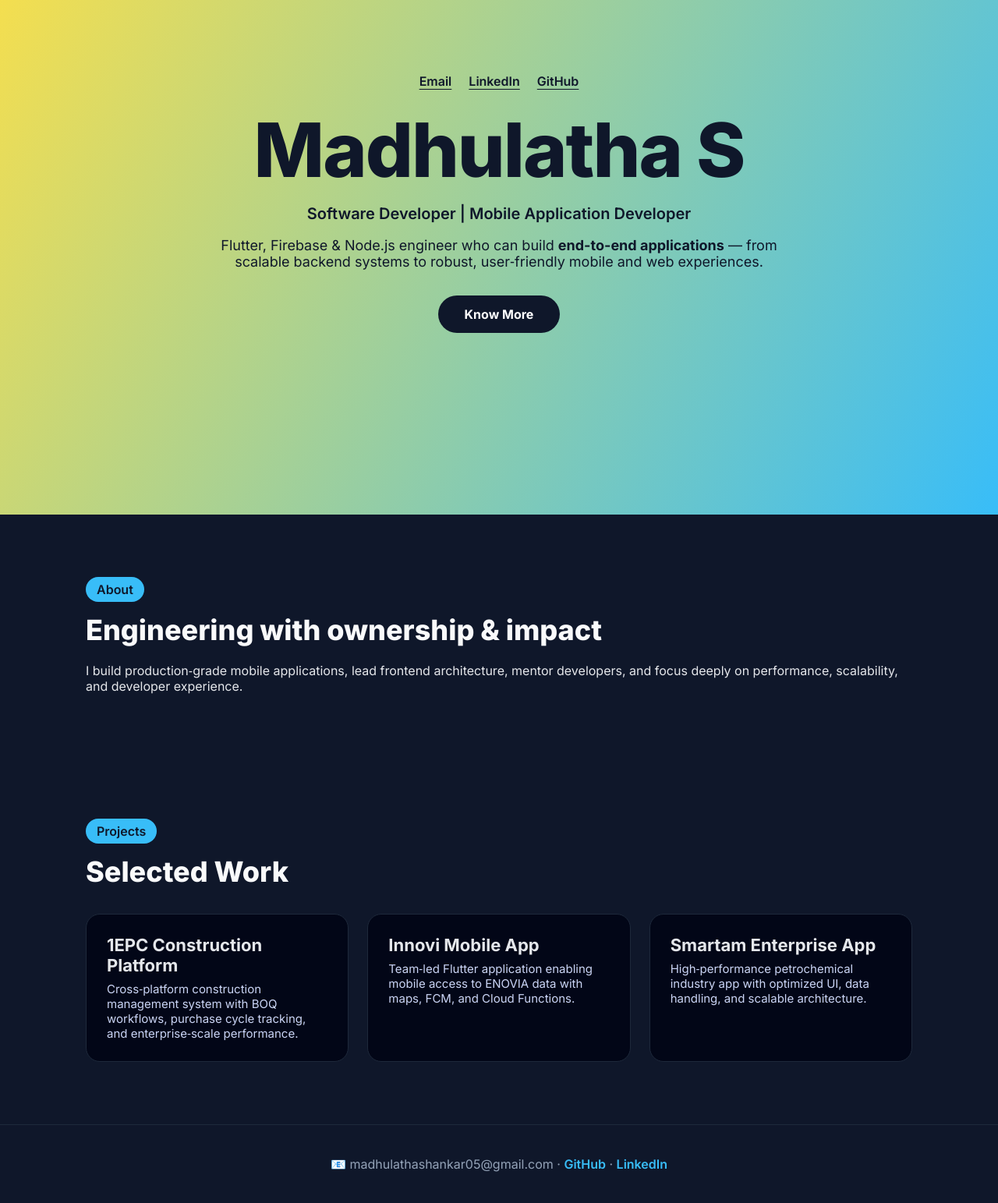
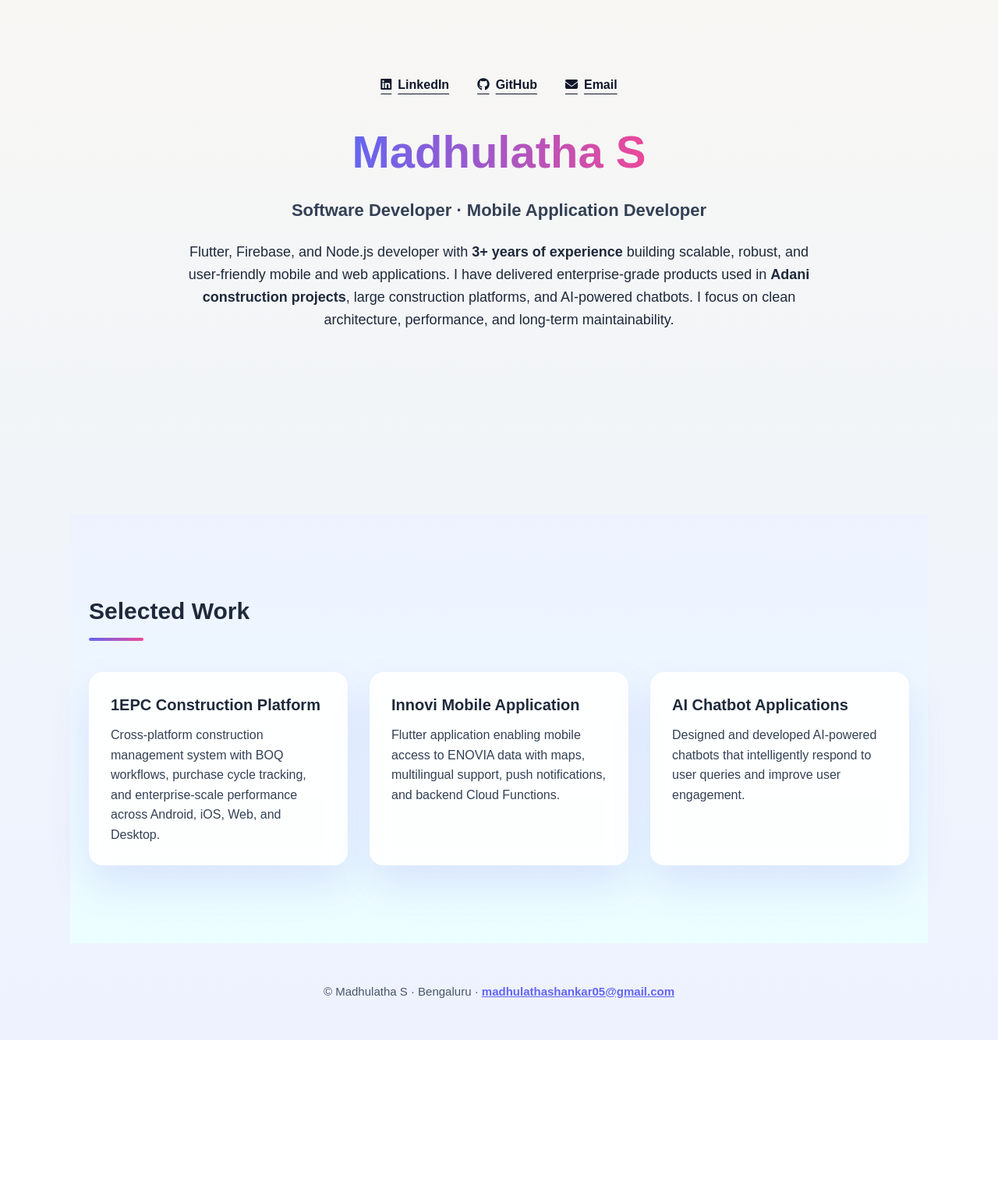
Before and after one commit to Madhulathashankar/madhulatha-portfolio, a plain HTML site: page index.html in a window 1280 px wide. Shown: the part 140-1683 px from the top of the page at 78% size. After the commit the page ends 1474 px from the top, so only its background shows below. Drawn offline with Linux system fonts and the light colour scheme.

Commit message:
Refactor index.html for layout and style improvements
Updated the HTML structure and styles for improved layout and design. Added Font Awesome icons for social links and enhanced the hero section with animations.

```diff
--- a/index.html
+++ b/index.html
@@ -4,17 +4,37 @@
   <meta charset="UTF-8" />
   <meta name="viewport" content="width=device-width, initial-scale=1.0" />
   <title>Madhulatha S | Software Developer</title>
-  <link href="https://fonts.googleapis.com/css2?family=Inter:wght@400;600;700;800&display=swap" rel="stylesheet">
+
+  <!-- Font Awesome Icons -->
+  <link rel="stylesheet" href="https://cdnjs.cloudflare.com/ajax/libs/font-awesome/6.5.0/css/all.min.css"/>
+
   <style>
-    * { box-sizing: border-box; margin: 0; padding: 0; }
-    body {
-      font-family: 'Inter', Arial, sans-serif;
-      background: #0f172a;
-      color: #e5e7eb;
-      overflow-x: hidden;
+    * {
+      margin: 0;
+      padding: 0;
+      box-sizing: border-box;
     }
 
-    /* Hero */
+     body {
+  font-family: Arial, sans-serif;
+  background: linear-gradient(
+    180deg,
+    #faf7f2 0%,
+    #f1f5f9 50%,
+    #eef2ff 100%
+  );
+  color: #1e293b;
+  line-height: 1.6;
+}
+
+
+    section {
+      max-width: 1100px;
+      margin: auto;
+      padding: 80px 24px;
+    }
+
+    /* ---------------- HERO ---------------- */
     .hero {
       min-height: 100vh;
       display: flex;
@@ -22,167 +42,223 @@
       justify-content: center;
       align-items: center;
       text-align: center;
-      background: linear-gradient(120deg, #fde047, #38bdf8);
+      animation: fadeDown 1s ease forwards;
+    }
+
+    .links {
+      display: flex;
+      gap: 36px;
+      margin-bottom: 28px;
+    }
+
+    .links a {
+      display: flex;
+      align-items: center;
+      gap: 8px;
+      font-size: 16px;
+      font-weight: 600;
       color: #0f172a;
-      padding: 40px 20px;
+      text-decoration: underline;
+      text-underline-offset: 6px;
+      transition: transform 0.3s ease, color 0.3s ease;
+    }
+
+    .links a:hover {
+      transform: translateY(-4px);
+      color: #6366f1;
+    }
+
+    .hero h1 {
+      font-size: 58px;
+      font-weight: 800;
+      background: linear-gradient(90deg, #6366f1, #ec4899);
+      -webkit-background-clip: text;
+      -webkit-text-fill-color: transparent;
+      margin-bottom: 10px;
+    }
+
+    .hero h2 {
+      font-size: 22px;
+      font-weight: 600;
+      color: #334155;
+      margin-bottom: 22px;
+    }
+
+    .hero p {
+      max-width: 820px;
+      font-size: 18px;
+      color: #1e293b;
+      animation: fadeUp 1.2s ease forwards;
+    }
+
+    /* ---------------- SECTION TITLE ---------------- */
+    h3 {
+      font-size: 30px;
+      margin-bottom: 40px;
       position: relative;
     }
 
-    .hero h1 {
-      font-size: clamp(48px, 8vw, 96px);
-      font-weight: 800;
-      letter-spacing: -2px;
+    h3::after {
+      content: "";
+      width: 70px;
+      height: 4px;
+      background: linear-gradient(90deg, #6366f1, #ec4899);
+      display: block;
+      margin-top: 10px;
+      border-radius: 2px;
     }
 
-    .hero h1 span {
-      background: #0f172a;
-      color: #fde047;
-      padding: 8px 18px;
-      border-radius: 50px;
-      display: inline-block;
-      transform: rotate(-2deg);
+    /* ---------------- WORK SECTION ---------------- */
+    .work {
+      background: linear-gradient(180deg, #eef2ff, #ecfeff);
+      padding: 100px 24px;
     }
 
-    .hero p {
-      margin-top: 20px;
-      max-width: 680px;
-      font-size: 18px;
-      font-weight: 500;
-    }
-
-    .cta {
-      margin-top: 32px;
-      padding: 14px 34px;
-      border-radius: 999px;
-      background: #0f172a;
-      color: #ffffff;
-      font-weight: 700;
-      text-decoration: none;
-      transition: transform 0.25s ease, box-shadow 0.25s ease;
-    }
-
-    .cta:hover {
-      transform: translateY(-4px);
-      box-shadow: 0 18px 40px rgba(0,0,0,0.3);
-    }
-
-    /* Sections */
-    section {
-      max-width: 1100px;
-      margin: auto;
-      padding: 80px 20px;
-    }
-
-    h2 {
-      font-size: 36px;
-      font-weight: 800;
-      margin-bottom: 20px;
-      color: #f9fafb;
-    }
-
-    .tag {
-      display: inline-block;
-      background: #38bdf8;
-      color: #0f172a;
-      padding: 6px 14px;
-      border-radius: 999px;
-      font-weight: 600;
-      margin-bottom: 14px;
-    }
-
-    /* Cards */
-    .grid {
+    .work-grid {
       display: grid;
-      grid-template-columns: repeat(auto-fit, minmax(280px, 1fr));
-      gap: 24px;
-      margin-top: 32px;
+      grid-template-columns: repeat(3, 1fr);
+      gap: 28px;
     }
 
     .card {
-      background: #020617;
-      padding: 26px;
+      background: rgba(255, 255, 255, 0.9);
+      backdrop-filter: blur(12px);
       border-radius: 18px;
-      border: 1px solid #1e293b;
-      transition: transform 0.3s ease, box-shadow 0.3s ease;
+      padding: 26px 28px;
+      box-shadow: 0 25px 50px rgba(99, 102, 241, 0.15);
+      transition: transform 0.4s ease, box-shadow 0.4s ease;
+      animation: fadeUp 1s ease forwards;
     }
 
     .card:hover {
-      transform: translateY(-6px);
-      box-shadow: 0 20px 50px rgba(56,189,248,0.15);
+      transform: translateY(-10px);
+      box-shadow: 0 35px 70px rgba(236, 72, 153, 0.25);
     }
 
-    .card h3 {
-      font-size: 22px;
-      margin-bottom: 8px;
+    .card h4 {
+      font-size: 20px;
+      margin-bottom: 10px;
     }
 
     .card p {
-      font-size: 15px;
-      color: #cbd5f5;
+      font-size: 16px;
+      color: #334155;
     }
 
-    /* Footer */
+    /* ---------------- FOOTER ---------------- */
     footer {
-      padding: 40px 20px;
       text-align: center;
-      color: #94a3b8;
-      border-top: 1px solid #1e293b;
+      padding: 50px 20px;
+      font-size: 15px;
+      color: #475569;
     }
 
     footer a {
-      color: #38bdf8;
-      text-decoration: none;
+      color: #6366f1;
       font-weight: 600;
+      text-decoration: underline;
+    }
+
+    /* ---------------- ANIMATIONS ---------------- */
+    @keyframes fadeUp {
+      from {
+        opacity: 0;
+        transform: translateY(30px);
+      }
+      to {
+        opacity: 1;
+        transform: translateY(0);
+      }
+    }
+
+    @keyframes fadeDown {
+      from {
+        opacity: 0;
+        transform: translateY(-30px);
+      }
+      to {
+        opacity: 1;
+        transform: translateY(0);
+      }
+    }
+
+    /* ---------------- RESPONSIVE ---------------- */
+    @media (max-width: 900px) {
+      .work-grid {
+        grid-template-columns: 1fr;
+      }
+
+      .hero h1 {
+        font-size: 44px;
+      }
     }
   </style>
 </head>
+
 <body>
 
-    <div class="hero">
-        <div style="margin-bottom:20px; font-weight:600;">
-      <a href="mailto:madhulathashankar05@gmail.com" style="margin-right:18px; color:#0f172a; text-decoration:underline; text-underline-offset:4px;">Email</a>
-      <a href="https://www.linkedin.com/in/madhulatha-s-079014242/" target="_blank" style="margin-right:18px; color:#0f172a; text-decoration:underline; text-underline-offset:4px;">LinkedIn</a>
-      <a href="https://github.com/Madhulathashankar" target="_blank" style="color:#0f172a; text-decoration:underline; text-underline-offset:4px;">GitHub</a>
+  <!-- HERO -->
+  <section class="hero">
+    <div class="links">
+      <a href="https://www.linkedin.com/in/madhulatha-s-079014242/" target="_blank">
+        <i class="fab fa-linkedin"></i> LinkedIn
+      </a>
+      <a href="https://github.com/Madhulathashankar" target="_blank">
+        <i class="fab fa-github"></i> GitHub
+      </a>
+      <a href="mailto:madhulathashankar05@gmail.com">
+        <i class="fas fa-envelope"></i> Email
+      </a>
     </div>
 
     <h1>Madhulatha S</h1>
-    <p style="font-size:20px; font-weight:600; margin-top:12px;">
-      Software Developer | Mobile Application Developer
+    <h2>Software Developer · Mobile Application Developer</h2>
+
+    <p>
+      Flutter, Firebase, and Node.js developer with <strong>3+ years of experience</strong>
+      building scalable, robust, and user-friendly mobile and web applications.
+      I have delivered enterprise-grade products used in
+      <strong>Adani construction projects</strong>, large construction platforms,
+      and AI-powered chatbots. I focus on clean architecture, performance,
+      and long-term maintainability.
     </p>
-    <p style="max-width:760px; margin-top:18px; font-size:18px;">
-      Flutter, Firebase & Node.js engineer who can build <b>end-to-end applications</b> — from scalable backend systems to robust, user‑friendly mobile and web experiences.
-    </p>
-
-    <a href="#about" class="cta">Know More</a>
-  </div>
-
-  <section>
-    <span class="tag">About</span>
-    <h2>Engineering with ownership & impact</h2>
-    <p>I build production‑grade mobile applications, lead frontend architecture, mentor developers, and focus deeply on performance, scalability, and developer experience.</p>
   </section>
 
-  <section id="projects">
-    <span class="tag">Projects</span>
-    <h2>Selected Work</h2>
-    <div class="grid">
+  <!-- SELECTED WORK -->
+  <section class="work">
+    <h3>Selected Work</h3>
+
+    <div class="work-grid">
       <div class="card">
-        <h3>1EPC Construction Platform</h3>
-        <p>Cross‑platform construction management system with BOQ workflows, purchase cycle tracking, and enterprise‑scale performance.</p>
+        <h4>1EPC Construction Platform</h4>
+        <p>
+          Cross-platform construction management system with BOQ workflows,
+          purchase cycle tracking, and enterprise-scale performance across
+          Android, iOS, Web, and Desktop.
+        </p>
       </div>
+
       <div class="card">
-        <h3>Innovi Mobile App</h3>
-        <p>Team‑led Flutter application enabling mobile access to ENOVIA data with maps, FCM, and Cloud Functions.</p>
+        <h4>Innovi Mobile Application</h4>
+        <p>
+          Flutter application enabling mobile access to ENOVIA data with maps,
+          multilingual support, push notifications, and backend Cloud Functions.
+        </p>
       </div>
+
       <div class="card">
-        <h3>Smartam Enterprise App</h3>
-        <p>High‑performance petrochemical industry app with optimized UI, data handling, and scalable architecture.</p>
+        <h4>AI Chatbot Applications</h4>
+        <p>
+          Designed and developed AI-powered chatbots that intelligently respond
+          to user queries and improve user engagement.
+        </p>
       </div>
     </div>
   </section>
 
   <footer>
-    <p>📧 madhulathashankar05@gmail.com · <a href="https://github.com/Madhulathashankar">GitHub</a> · <a href="https://www.linkedin.com/in/madhulatha-s-079014242/">LinkedIn</a></p>
+    © Madhulatha S · Bengaluru ·
+    <a href="mailto:madhulathashankar05@gmail.com">madhulathashankar05@gmail.com</a>
   </footer>
 
 </body>
```
